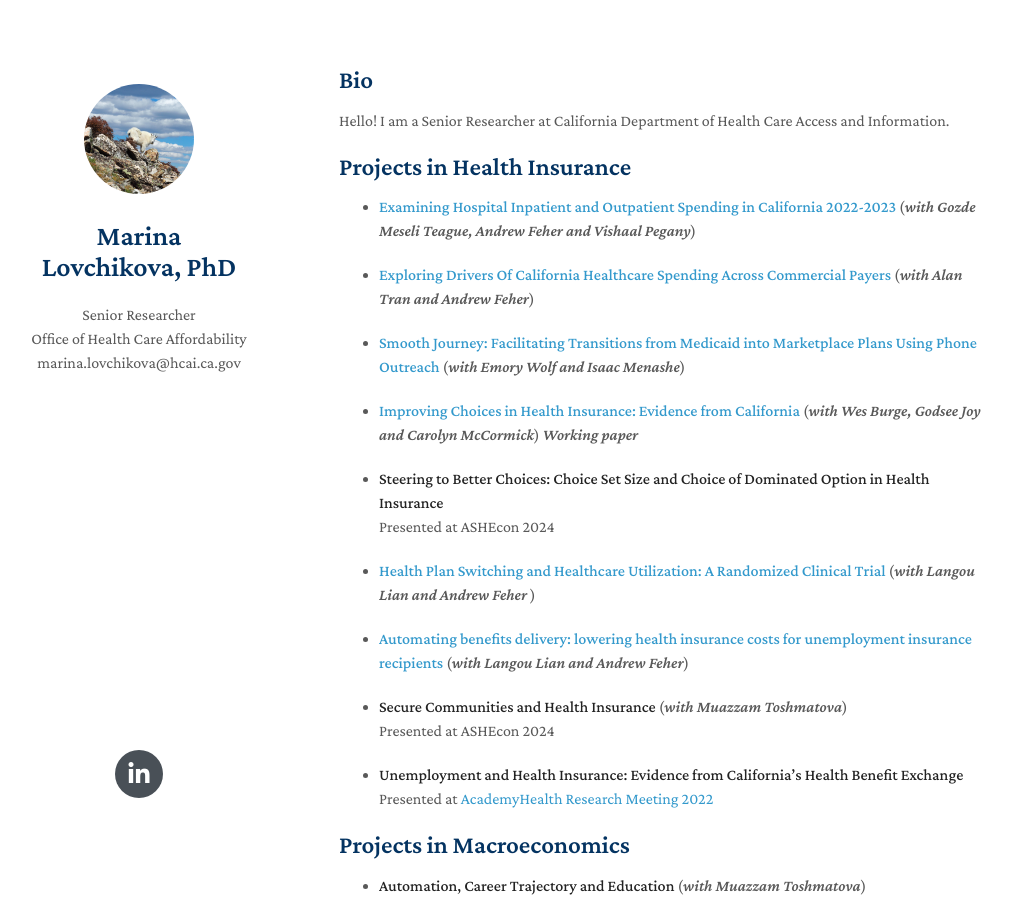
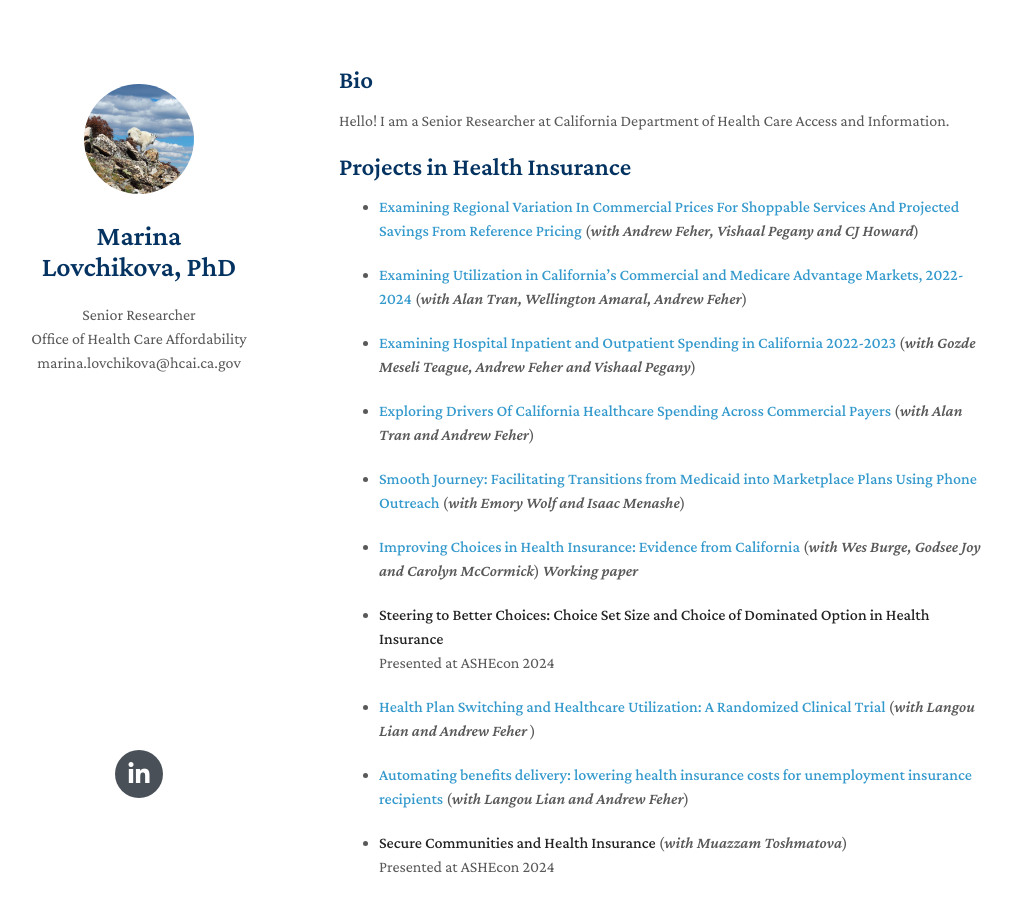
Before and after one commit to mlovchikova/mlovchikova.github.io, a Jekyll site: the page built from index.md, in a window 1280 px wide and 900 px high. Shown: the whole window, without its empty margins (131-1143 px from the left). Built offline with Jekyll 4.4.1, drawn with Linux system fonts in a browser that asks for light colours; nearby versions of some CDN libraries; a style sheet for code colours, icons or effects is not loaded; our own code applies the rules of GitHub Pages for plain Markdown files.

Commit message:
Update projects_health.md
added June and sept 2026 briefs

```diff
--- a/_includes/projects_health.md
+++ b/_includes/projects_health.md
@@ -1,4 +1,8 @@
 ## Projects in Health Insurance
+  - **[Examining Regional Variation In Commercial Prices For Shoppable Services And Projected Savings From Reference Pricing](https://hcai.ca.gov/document/examining-regional-variation-in-commercial-prices-for-shoppable-services/)** (*with Andrew Feher, Vishaal Pegany and CJ Howard*)
+
+  - **[Examining Utilization in California’s Commercial and Medicare Advantage Markets, 2022-2024](https://hcai.ca.gov/wp-content/uploads/2026/07/Examining-Utilization-in-Californias-Commercial-and-Medicare-Advantage-Markets-2022-2024.pdf)** (*with Alan Tran, Wellington Amaral, Andrew Feher*)
+
   - **[Examining Hospital Inpatient and Outpatient Spending in California 2022-2023](https://hcai.ca.gov/document/examining-hospital-inpatient-and-outpatient-spending-in-california-2022-2023/)** (*with Gozde Meseli Teague, Andrew Feher and Vishaal Pegany*)
 
   - **[Exploring Drivers Of California Healthcare Spending Across Commercial Payers](https://hcai.ca.gov/document/ohca-issue-brief-1-exploring-drivers-of-healthcare-spending/)** (*with Alan Tran and Andrew Feher*)
```
